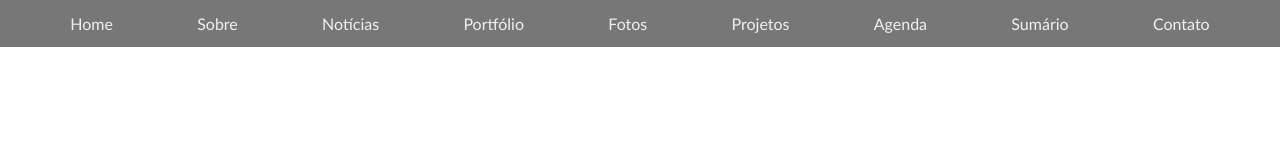
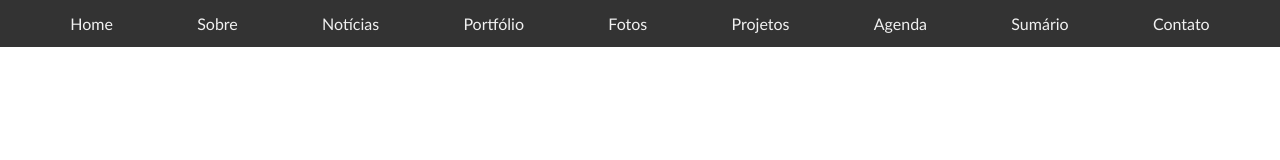
Before and after one commit to fikobayashi/menu-horizontal, a plain HTML site: page index.html in a window 1280 px wide. Drawn offline with Linux system fonts and the light colour scheme.

```diff
--- a/style.css
+++ b/style.css
@@ -15,8 +15,8 @@ li {
 .menu-content {
   display: flex;
   justify-content: space-evenly;
-  background-color: #777;
-  overflow: auto;
+  background-color: #333;
+  overflow: scroll;
   white-space: nowrap;
   -webkit-overflow-scrolling: touch;
   /* scrollbar-width: thin; Minimiza a largura da barra de rolagem no Firefox */
```
